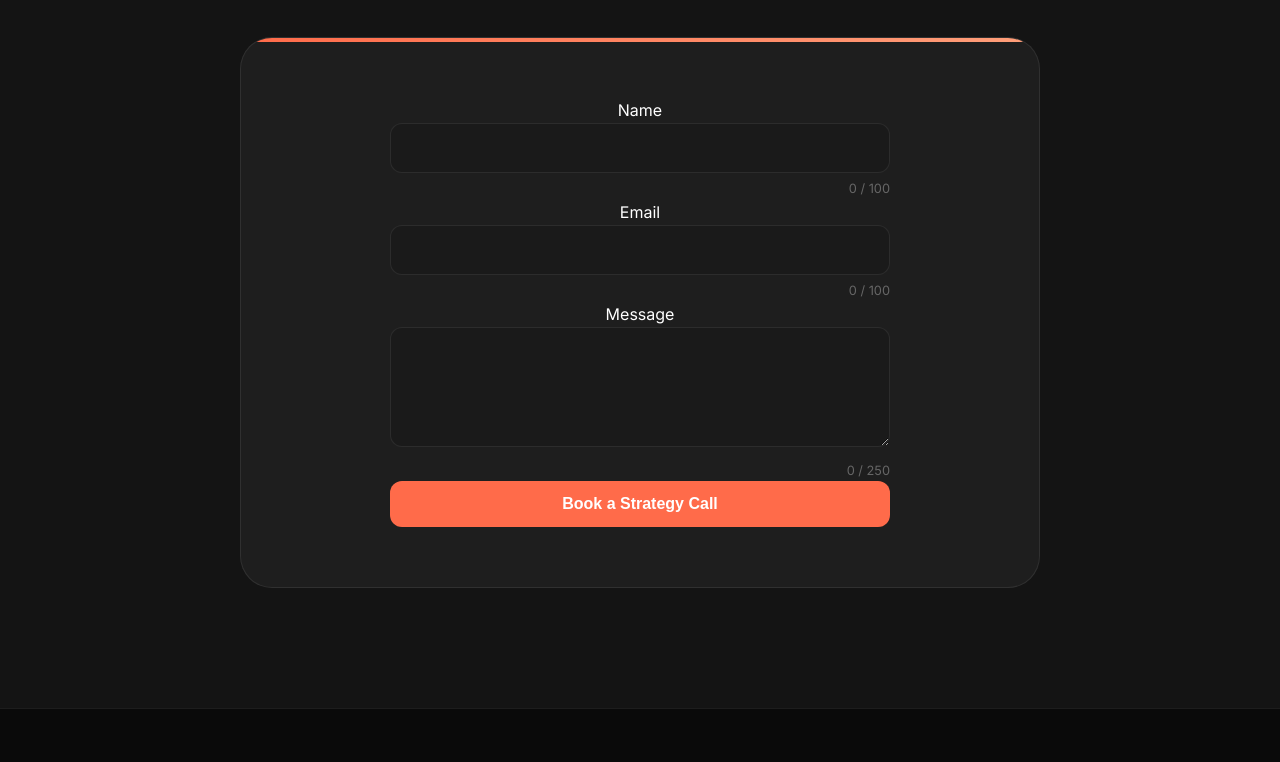
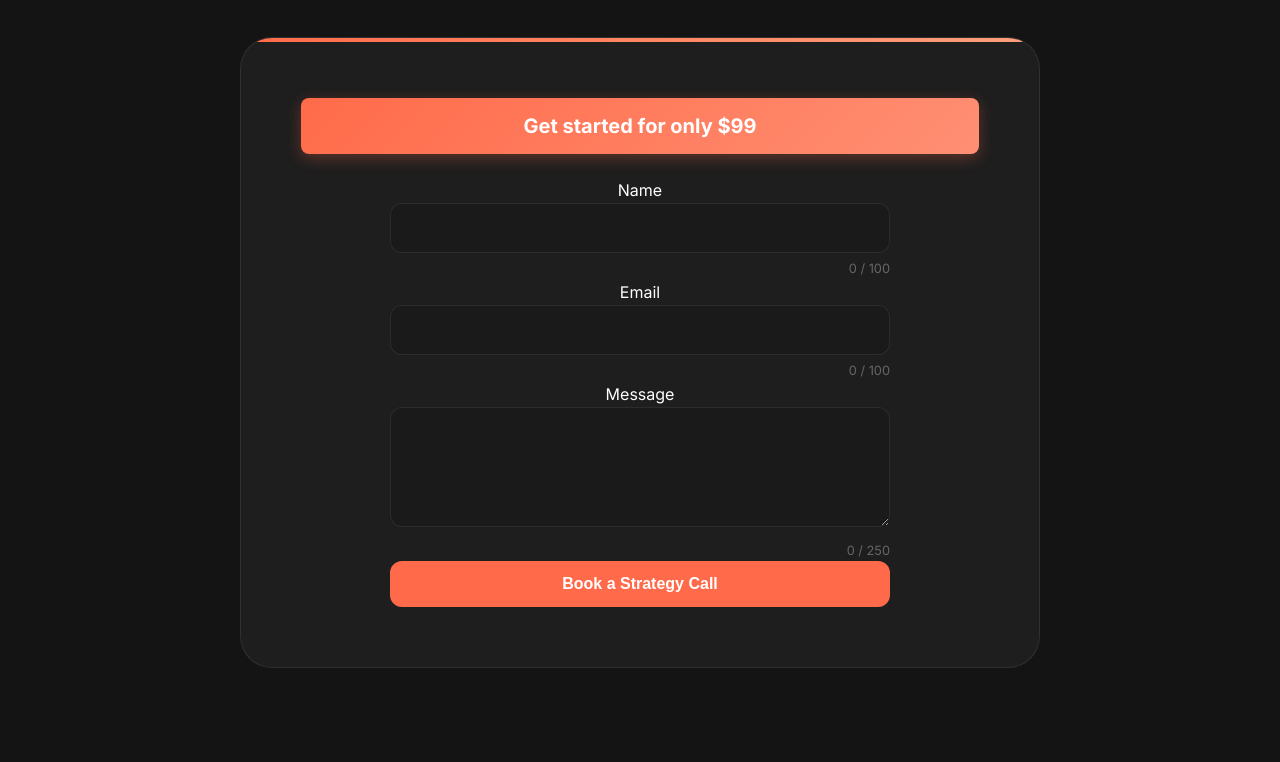
Before and after one commit to laminarize/MyOpenClawAgent, a plain HTML site: page frontend/index.html in a window 1280 px wide. Shown: the part 5471-6233 px from the top of the page. Drawn offline with Linux system fonts and the light colour scheme.

Commit message:
Add price sticker to contact form

```diff
--- a/frontend/css/styles.css
+++ b/frontend/css/styles.css
@@ -898,6 +898,18 @@ a {
     background: var(--gradient-accent);
 }
 
+.price-sticker {
+    background: linear-gradient(135deg, #FF6B4A 0%, #ff8f73 100%);
+    color: white;
+    font-size: 1.25rem;
+    font-weight: 700;
+    padding: 0.75rem 1.5rem;
+    border-radius: 8px;
+    text-align: center;
+    margin-bottom: 1.5rem;
+    box-shadow: 0 4px 15px rgba(255, 107, 74, 0.3);
+}
+
 .cta-price {
     font-size: 4rem;
     font-weight: 700;
--- a/frontend/index.html
+++ b/frontend/index.html
@@ -353,6 +353,7 @@
                 <h2 class="animate-on-scroll">Let's Build Your Second Brain</h2>
                 <p class="animate-on-scroll animate-delay-1">OpenClaw is the operating system. This site demonstrates what's possible when you give an AI agent real tools and persistent memory.</p>
                 <div class="cta-box animate-on-scroll animate-delay-2">
+                    <div class="price-sticker">Get started for only $99</div>
                     <form class="contact-form" id="contact-form">
                         <div class="form-group">
                             <label for="name">Name</label>
```
